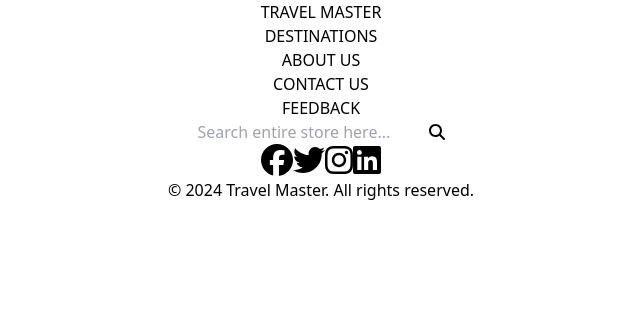
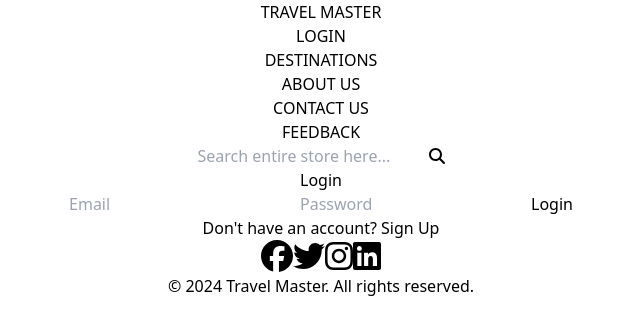
Before and after one commit to rmrao12/Travel, a React (Vite) app: page /log-in in a window 1280 px wide. Shown: the top 334 px of the page, without its empty margins (319-959 px from the left). Built offline with nearby package versions, Linux system fonts and the light colour scheme.

Commit message:
Contact, About, Login/SignUp

```diff
--- a/src/App.jsx
+++ b/src/App.jsx
@@ -1,13 +1,13 @@
-import React, { useState } from 'react';
-import { BrowserRouter as Router, Route, Routes } from 'react-router-dom';
-import './App.css';
-import Destinations from './components/Destinations';
+import React, { useState } from "react";
+import { BrowserRouter as Router, Route, Routes } from "react-router-dom";
+import "./App.css";
+import Destinations from "./components/Destinations";
 import Footer from "./components/Footer";
 import Navbar from "./components/Navbar";
-import AboutUs from './components/AboutUs';
-import ContactUs from './components/ContactUs';
-import Review from './components/Reviews';
 import Reviews from './components/Reviews';
+import AboutUs from "./components/AboutUs";
+import ContactUs from "./components/ContactUs";
+import LoginSignup from "./components/LoginSignup";
 
 function App() {
   const [searchResults, setSearchResults] = useState([]);
@@ -20,8 +20,15 @@ function App() {
         <Routes>
 
           {/* Default route to display Destinations when the site loads */}
-          <Route path="/" element={<Destinations searchResults={searchResults}/>} />
-          <Route path="/destinations" element={<Destinations searchResults={searchResults}/> } />
+          <Route path="/log-in" element={<LoginSignup />} />
+          <Route
+            path="/"
+            element={<Destinations searchResults={searchResults} />}
+          />
+          <Route
+            path="/destinations"
+            element={<Destinations searchResults={searchResults} />}
+          />
           <Route path="/about-us" element={<AboutUs />} />
           <Route path="/contact-us" element={<ContactUs />} />
           <Route path="/Feedback" element={<Reviews />} />
--- /dev/null
+++ b/src/components/LoginSignup.jsx
@@ -0,0 +1,93 @@
+import React, { useState } from "react";
+import { useNavigate } from "react-router-dom";
+
+const LoginSignup = () => {
+  const [isLogin, setIsLogin] = useState(true);
+  const [formData, setFormData] = useState({
+    email: "",
+    password: "",
+    firstName: "",
+    lastName: "",
+    otp: "",
+  });
+
+  const [error, setError] = useState(null);
+  const navigate = useNavigate();
+
+  const toggleForm = () => {
+    setIsLogin(!isLogin);
+    setError(null); // Clear errors when switching forms
+  };
+
+  const handleInputChange = (e) => {
+    setFormData({ ...formData, [e.target.name]: e.target.value });
+  };
+
+  const handleSubmit = async (e) => {
+    e.preventDefault();
+  };
+
+  return (
+    <div className="min-h-screen  flex justify-center items-center bg-[url('/assets/3.jpg') ]">
+      <div className="w-full max-w-md bg-white p-6 rounded-md shadow-2xl">
+        <h2 className="text-center text-2xl font-bold mb-6">
+          {isLogin ? "Login" : "Sign Up"}
+        </h2>
+        {error && <div className="text-red-500 text-center mb-4">{error}</div>}
+        <form onSubmit={handleSubmit}>
+          {!isLogin && (
+            <>
+              <input
+                type="text"
+                name="firstName"
+                placeholder="First Name"
+                className="w-full mb-4 p-2 border border-gray-300 rounded"
+                onChange={handleInputChange}
+                required
+              />
+              <input
+                type="text"
+                name="lastName"
+                placeholder="Last Name"
+                className="w-full mb-4 p-2 border border-gray-300 rounded"
+                onChange={handleInputChange}
+                required
+              />
+            </>
+          )}
+          <input
+            type="email"
+            name="email"
+            placeholder="Email"
+            className="w-full mb-4 p-2 border border-gray-300 rounded"
+            onChange={handleInputChange}
+            required
+          />
+          <input
+            type="password"
+            name="password"
+            placeholder="Password"
+            className="w-full mb-6 p-2 border border-gray-300 rounded"
+            onChange={handleInputChange}
+            required
+          />
+
+          <button
+            type="submit"
+            className="w-full p-2 bg-[#EC3642] text-white rounded"
+          >
+            {isLogin ? "Login" : "Sign Up"}
+          </button>
+        </form>
+        <p className="text-center mt-4">
+          {isLogin ? "Don't have an account?" : "Already have an account?"}{" "}
+          <button className="text-[#EC3642]" onClick={toggleForm}>
+            {isLogin ? "Sign Up" : "Login"}
+          </button>
+        </p>
+      </div>
+    </div>
+  );
+};
+
+export default LoginSignup;
--- a/src/components/Navbar.jsx
+++ b/src/components/Navbar.jsx
@@ -55,6 +55,9 @@ const Navbar = ({ onSearch }) => {
         {/* Navigation Buttons */}
         <div className="flex-1 flex justify-center">
           <ul className="flex space-x-6 text-white">
+          <li>
+              <Link to="/log-in" className="hover:underline">LOGIN</Link>
+            </li>
             <li>
               <Link to="/destinations" className="hover:underline">DESTINATIONS</Link>
             </li>
```
